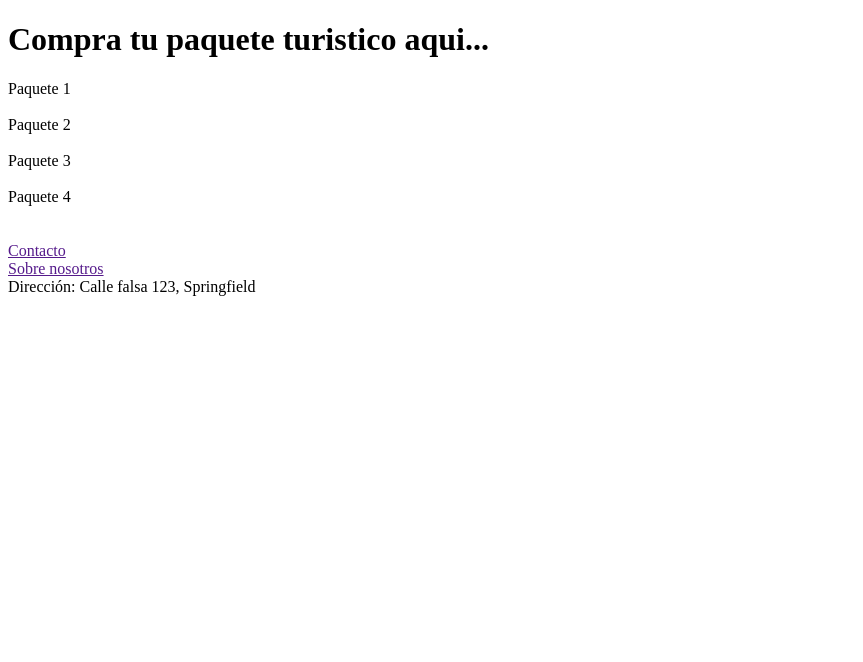
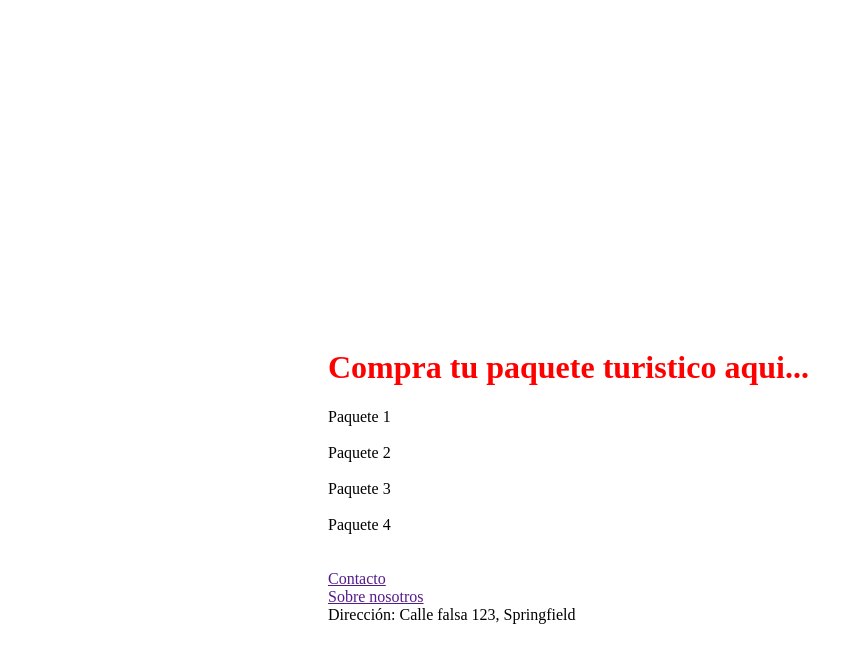
Before and after one commit to blasichea/market_turismo, a website: page static/index.html in a window 1280 px wide. Shown: the whole page, without its empty margins (0-863 px from the left). Drawn offline with Linux system fonts and the light colour scheme.

Commit message:
agrego path STATIC para archivos CSS, JS

```diff
--- a/index.js
+++ b/index.js
@@ -5,6 +5,9 @@ const secret = 'asd0192AB98lipoX';
 const pathStatic = "/home/andres/Escritorio/FULL STACK/actividades/Market/market_turismo/static/";
 
 var app = express();
+
+app.use(express.static('static'));
+
 
 var usuarios = {
 	pepe: {
@@ -69,8 +72,8 @@ function chkAdmin(req, res, next){
 }
 
 
+app.use(chkLogin);
 
-app.use(chkLogin);
 
 /* RUTAS */
 
--- a/static/index.html
+++ b/static/index.html
@@ -3,6 +3,7 @@
 <head>
 	<meta charset="UTF-8">
 	<meta name="viewport" content="width=device-width, initial-scale=1.0">
+	<link rel="stylesheet" href="styles/styles.css">
 	<title>Market Turismo</title>
 </head>
 <body>
--- /dev/null
+++ b/static/styles/styles.css
@@ -0,0 +1,7 @@
+body {
+	padding: 25%;
+}
+
+h1 {
+	color: red;
+}
```
Also changed, not shown: static/login.html (+1 -0 lines).
